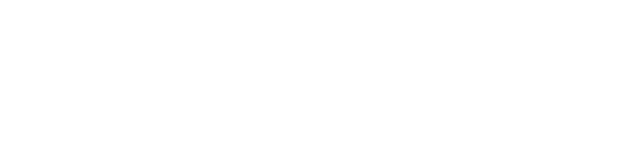
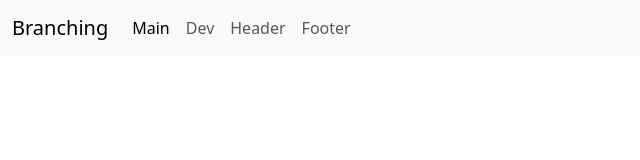
Before and after one commit to NathanVandormael1996/OefBranching, a website built with Vite: page src/index.html in a window 1280 px wide. Shown: the whole page, without its empty margins (0-640 px from the left). Built offline with nearby package versions, Linux system fonts and the light colour scheme.

Commit message:
Add header

```diff
--- a/src/index.html
+++ b/src/index.html
@@ -2,11 +2,40 @@
 <html lang="en">
 <head>
     <meta charset="utf-8">
-    <meta name="viewport" content="width=device-width, initial-scale=1">
+    <meta content="width=device-width, initial-scale=1" name="viewport">
     <title>Bootstrap w/ Vite</title>
-    <script type="module" src="./js/main.js"></script>
+    <script src="./js/main.js" type="module"></script>
 </head>
 <body>
+<header>
+    <nav class="navbar navbar-expand-lg bg-body-tertiary">
+        <div class="container-fluid">
+            <a class="navbar-brand" href="#">Branching</a>
+            <button aria-controls="navbarNav" aria-expanded="false" aria-label="Toggle navigation"
+                    class="navbar-toggler"
+                    data-bs-target="#navbarNav" data-bs-toggle="collapse" type="button">
+                <span class="navbar-toggler-icon"></span>
+            </button>
+            <div class="collapse navbar-collapse" id="navbarNav">
+                <ul class="navbar-nav">
+                    <li class="nav-item">
+                        <a aria-current="page" class="nav-link active" href="#">Main</a>
+                    </li>
+                    <li class="nav-item">
+                        <a class="nav-link" href="#">Dev</a>
+                    </li>
+                    <li class="nav-item">
+                        <a class="nav-link" href="#">Header</a>
+                    </li>
+                    <li class="nav-item">
+                        <a class="nav-link" href="#">Footer</a>
+                    </li>
+                </ul>
+            </div>
+        </div>
+    </nav>
+</header>
 
 </body>
+
 </html>
```
